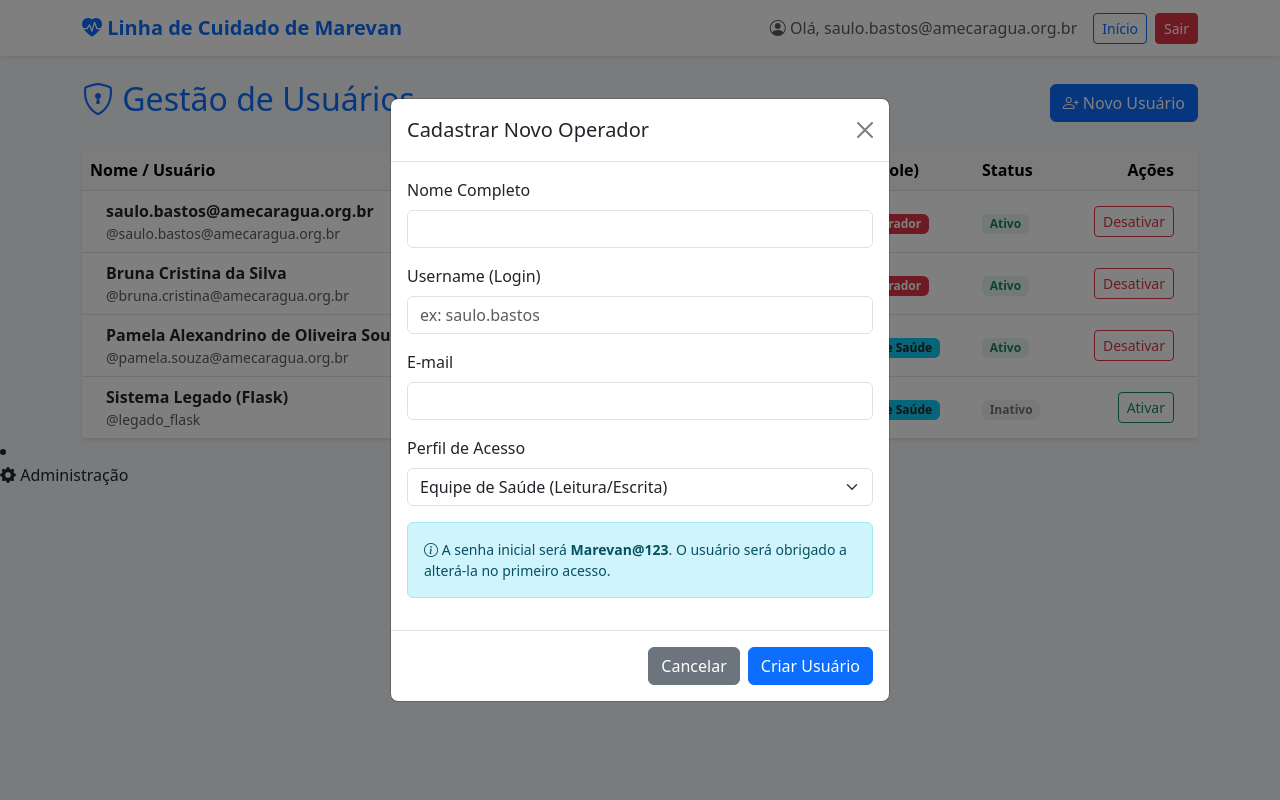
After one commit to titonel/marevan3, a Django app: page /admin-painel/usuarios/ in a window 1280 px wide, after a click on "Novo Usuário". The commit adds this page. Run offline with Django 5.2, Linux system fonts and the light colour scheme; a user stored in the database is signed in; data comes from the database, SQL or seed files in the repository; both versions use the stored data as it was after the commit.

Commit message:
feat: implementado painel administrativo RBAC, gestão de usuários e auditoria de pacientes

```diff
--- /dev/null
+++ b/core/templates/admin/usuarios.html
@@ -0,0 +1,97 @@
+{% extends "base.html" %}
+
+{% block content %}
+<div class="d-flex justify-content-between align-items-center mb-4">
+    <h2 class="text-primary"><i class="bi bi-shield-lock"></i> Gestão de Usuários</h2>
+    <button class="btn btn-primary" data-bs-toggle="modal" data-bs-target="#modalNovoUsuario">
+        <i class="bi bi-person-plus"></i> Novo Usuário
+    </button>
+</div>
+
+<div class="card shadow-sm border-0">
+    <div class="card-body p-0">
+        <table class="table table-hover align-middle mb-0">
+            <thead class="table-light">
+                <tr>
+                    <th>Nome / Usuário</th>
+                    <th>E-mail</th>
+                    <th>Perfil (Role)</th>
+                    <th>Status</th>
+                    <th class="text-end pe-4">Ações</th>
+                </tr>
+            </thead>
+            <tbody>
+                {% for u in usuarios %}
+                <tr>
+                    <td class="ps-4">
+                        <span class="fw-bold">{{ u.get_full_name|default:u.username }}</span>
+                        <small class="d-block text-muted">@{{ u.username }}</small>
+                    </td>
+                    <td>{{ u.email }}</td>
+                    <td>
+                        {% if u.is_superuser %}
+                            <span class="badge bg-danger">Administrador</span>
+                        {% else %}
+                            <span class="badge bg-info text-dark">Equipe de Saúde</span>
+                        {% endif %}
+                    </td>
+                    <td>
+                        {% if u.is_active %}
+                            <span class="badge bg-success bg-opacity-10 text-success">Ativo</span>
+                        {% else %}
+                            <span class="badge bg-secondary bg-opacity-10 text-secondary">Inativo</span>
+                        {% endif %}
+                    </td>
+                    <td class="text-end pe-4">
+                        <a href="{% url 'toggle_usuario_status' u.id %}" class="btn btn-sm {% if u.is_active %}btn-outline-danger{% else %}btn-outline-success{% endif %}">
+                            {% if u.is_active %}Desativar{% else %}Ativar{% endif %}
+                        </a>
+                    </td>
+                </tr>
+                {% endfor %}
+            </tbody>
+        </table>
+    </div>
+</div>
+<div class="modal fade" id="modalNovoUsuario" tabindex="-1" aria-hidden="true">
+    <div class="modal-dialog modal-dialog-centered">
+        <div class="modal-content">
+            <form action="{% url 'criar_usuario' %}" method="POST">
+                {% csrf_token %}
+                <div class="modal-header">
+                    <h5 class="modal-title">Cadastrar Novo Operador</h5>
+                    <button type="button" class="btn-close" data-bs-dismiss="modal" aria-label="Close"></button>
+                </div>
+                <div class="modal-body">
+                    <div class="mb-3">
+                        <label class="form-label">Nome Completo</label>
+                        <input type="text" name="nome" class="form-control" required>
+                    </div>
+                    <div class="mb-3">
+                        <label class="form-label">Username (Login)</label>
+                        <input type="text" name="username" class="form-control" placeholder="ex: saulo.bastos" required>
+                    </div>
+                    <div class="mb-3">
+                        <label class="form-label">E-mail</label>
+                        <input type="email" name="email" class="form-control" required>
+                    </div>
+                    <div class="mb-3">
+                        <label class="form-label">Perfil de Acesso</label>
+                        <select name="perfil" class="form-select">
+                            <option value="saude">Equipe de Saúde (Leitura/Escrita)</option>
+                            <option value="admin">Administrador (Acesso Total)</option>
+                        </select>
+                    </div>
+                    <div class="alert alert-info small">
+                        <i class="bi bi-info-circle"></i> A senha inicial será <strong>Marevan@123</strong>. O usuário será obrigado a alterá-la no primeiro acesso.
+                    </div>
+                </div>
+                <div class="modal-footer">
+                    <button type="button" class="btn btn-secondary" data-bs-dismiss="modal">Cancelar</button>
+                    <button type="submit" class="btn btn-primary">Criar Usuário</button>
+                </div>
+            </form>
+        </div>
+    </div>
+</div>
+{% endblock %}
--- a/core/templates/base.html
+++ b/core/templates/base.html
@@ -49,4 +49,11 @@
     <script src="https://cdn.jsdelivr.net/npm/bootstrap@5.3.0/dist/js/bootstrap.bundle.min.js"></script>
     <script src="{% static 'js/scripts.js' %}"></script>
 </body>
+{% if user.is_superuser %}
+<li class="nav-item">
+    <a class="nav-link {% if 'admin' in request.path %}active{% endif %}" href="{% url 'painel_admin' %}">
+        <i class="bi bi-gear-fill"></i> Administração
+    </a>
+</li>
+{% endif %}
 </html>
--- a/core/urls.py
+++ b/core/urls.py
@@ -20,4 +20,11 @@ urlpatterns = [
     # APIs para o JavaScript (Substituindo o comportamento do Flask)
     path('api/paciente/<int:id>/', views.api_paciente, name='api_paciente'),
     path('api/dashboard/', views.api_dashboard, name='api_dashboard'),
+
+    # Administração do site
+    path('admin-painel/', views.painel_admin, name='painel_admin'),
+    path('admin-painel/usuarios/', views.gerenciar_usuarios, name='gerenciar_usuarios'),
+    path('admin-painel/usuario/toggle/<int:user_id>/', views.toggle_usuario_status, name='toggle_usuario_status'),
+    path('admin-painel/usuario/criar/', views.criar_usuario, name='criar_usuario'),
+    path('admin-painel/pacientes/', views.gerenciar_pacientes_admin, name='gerenciar_pacientes_admin'),
 ]
--- a/core/views.py
+++ b/core/views.py
@@ -5,6 +5,7 @@ from django.shortcuts import render, redirect, get_object_or_404
 from django.contrib.auth.decorators import login_required
 from django.contrib.auth import login, logout, update_session_auth_hash
 from django.contrib.auth.forms import AuthenticationForm
+from django.contrib.auth.hashers import make_password
 from django.contrib import messages
 from django.http import JsonResponse
 from django.db.models import Q
@@ -275,3 +276,69 @@ def api_dashboard(request):
         })
 
     return JsonResponse({'dados_pacientes': lista_pacientes}, safe=False)
+
+@login_required
+@admin_only
+def painel_admin(request):
+    """Área central de configurações para administradores"""
+    usuarios = Usuario.objects.all().order_by('username')
+    total_pacientes = Paciente.objects.count()
+    return render(request, 'admin/painel.html', {
+        'usuarios': usuarios,
+        'total_pacientes': total_pacientes
+    })
+
+@login_required
+@admin_only
+def gerenciar_usuarios(request):
+    """Lista e permite ações sobre os usuários do sistema"""
+    usuarios = Usuario.objects.all().order_by('first_name')
+    return render(request, 'admin/usuarios.html', {'usuarios': usuarios})
+
+@login_required
+@admin_only
+def toggle_usuario_status(request, user_id):
+    """Ativa/Desativa um usuário (semelhante ao hipertensao)"""
+    user = get_object_or_404(Usuario, id=user_id)
+    if user == request.user:
+        messages.error(request, "Você não pode desativar seu próprio usuário.")
+    else:
+        user.is_active = not user.is_active
+        user.save()
+        messages.success(request, f"Status de {user.username} atualizado.")
+    return redirect('gerenciar_usuarios')
+
+@login_required
+@admin_only
+def gerenciar_pacientes_admin(request):
+    """Visão administrativa para auditoria de pacientes"""
+    pacientes = Paciente.objects.all().order_by('-data_insercao')
+    return render(request, 'admin/pacientes_admin.html', {'pacientes': pacientes})
+
+
+@login_required
+@admin_only
+def criar_usuario(request):
+    if request.method == 'POST':
+        username = request.POST.get('username').lower()
+        email = request.POST.get('email')
+        nome = request.POST.get('nome')
+        perfil = request.POST.get('perfil')  # 'admin' ou 'saude'
+
+        if Usuario.objects.filter(username=username).exists():
+            messages.error(request, "Este nome de usuário já existe.")
+            return redirect('gerenciar_usuarios')
+
+        # Criamos o usuário com uma senha padrão temporária: 'Marevan@123'
+        novo_user = Usuario.objects.create(
+            username=username,
+            email=email,
+            first_name=nome,
+            password=make_password('Marevan@123'),
+            is_staff=(perfil == 'admin'),
+            is_superuser=(perfil == 'admin'),
+            mudar_senha=True  # Força a troca no primeiro login
+        )
+
+        messages.success(request, f"Usuário {username} criado! Senha temporária: Marevan@123")
+    return redirect('gerenciar_usuarios')
```
Also changed, not shown: core/templates/admin/pacientes_admin.html (added, +50 -0 lines), core/templates/admin/painel.html (added, +94 -0 lines), README.md, db.sqlite3, marevan.db, 1 other file.
